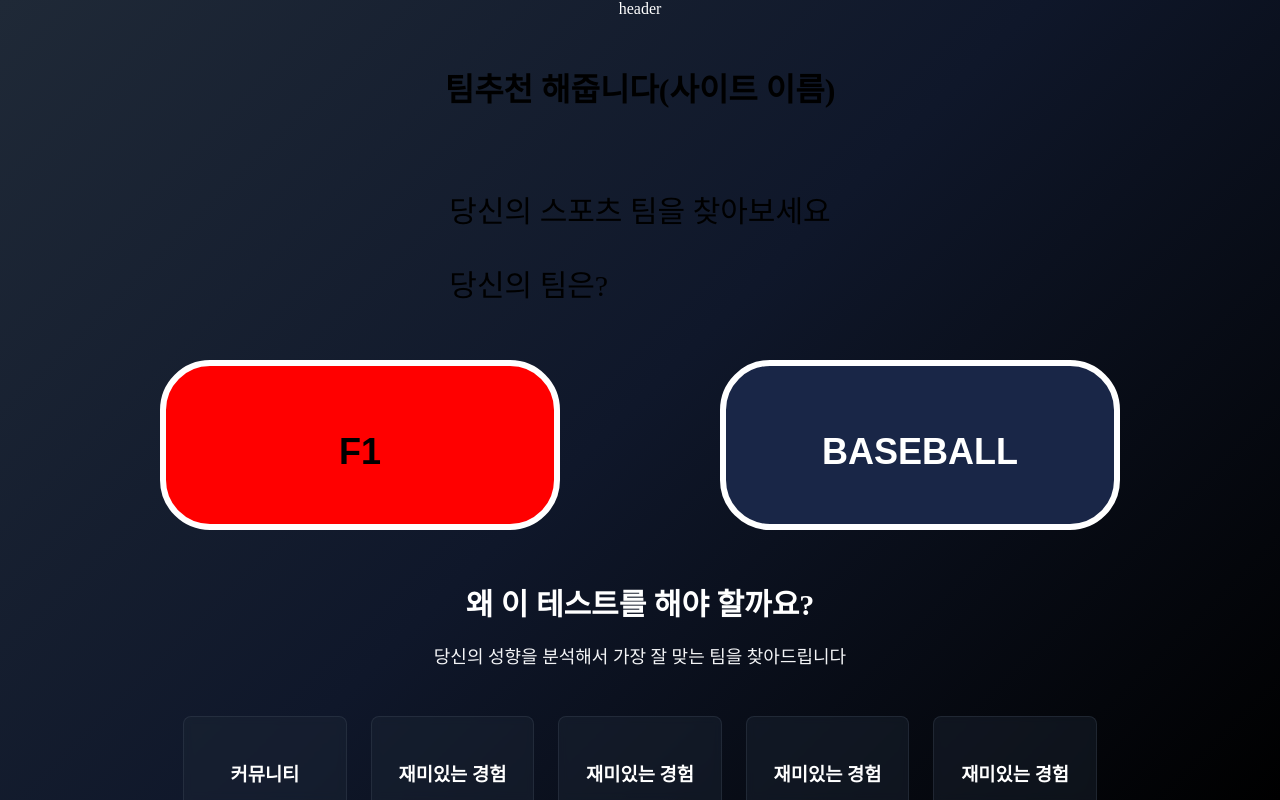
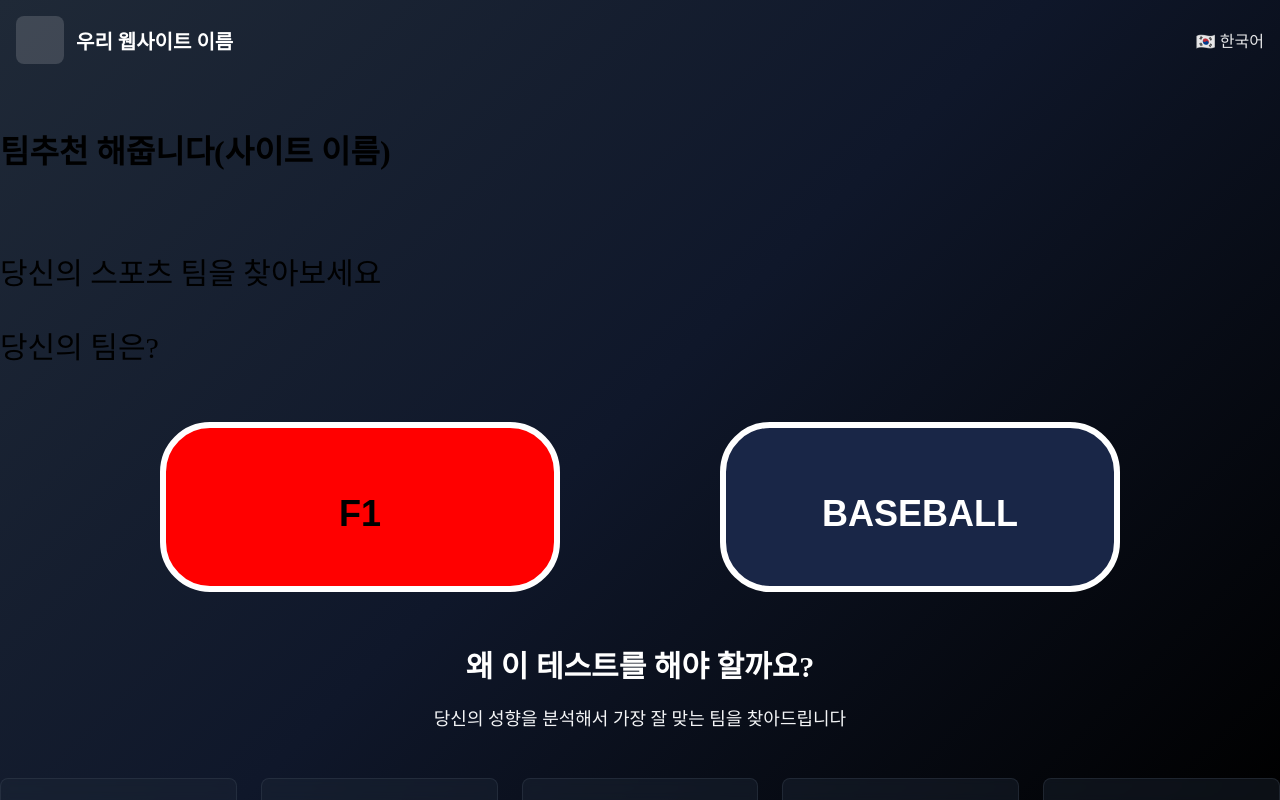
Before and after one commit to SportsTeamRecommend/FrontEnd, a React (Vite) app: page / in a window 1280 px wide. Built offline with nearby package versions, Linux system fonts and the light colour scheme.

Commit message:
feat: header 추가 및 디자인 수정

```diff
--- a/src/pages/Home.css
+++ b/src/pages/Home.css
@@ -15,13 +15,42 @@
   display: flex;
   flex-direction: column;
   gap: 25px;
-  align-items: center;
+  /* align-items: center; */
 }
 
 .header {
+  display: flex;
+  justify-content: space-between;
+  padding: 1rem;
+}
+
+.logo-section {
+  display: flex;
+  align-items: center;
+  gap: 0.75rem;
+}
+
+.logo-icon {
+  width: 3rem;
+  height: 3rem;
+  background: rgba(255, 255, 255, 0.15);
+  border-radius: 0.5rem;
+  display: flex;
+}
+
+.logo-text {
+  font-size: 1.25rem;
+  font-weight: bold;
   color: white;
 }
 
+.language-selector {
+  display: flex;
+  align-items: center;
+  gap: 0.5rem;
+  color: rgba(255, 255, 255, 0.9);
+  font-size: 1rem;
+}
 .site_title {
   font-weight: bold;
 }
--- a/src/pages/Home.jsx
+++ b/src/pages/Home.jsx
@@ -46,7 +46,15 @@ const Home = () => {
   };
   return (
     <div className="home_container">
-      <div className="header">header</div>
+      <div className="header">
+        <div className="logo-section">
+          <div className="logo-icon"></div>
+          <span className="logo-text">우리 웹사이트 이름</span>
+        </div>
+        <div className="language-selector">
+          <span>🇰🇷 한국어</span>
+        </div>
+      </div>
 
       <h1 className="site_title">팀추천 해줍니다(사이트 이름)</h1>
       <div>
```
